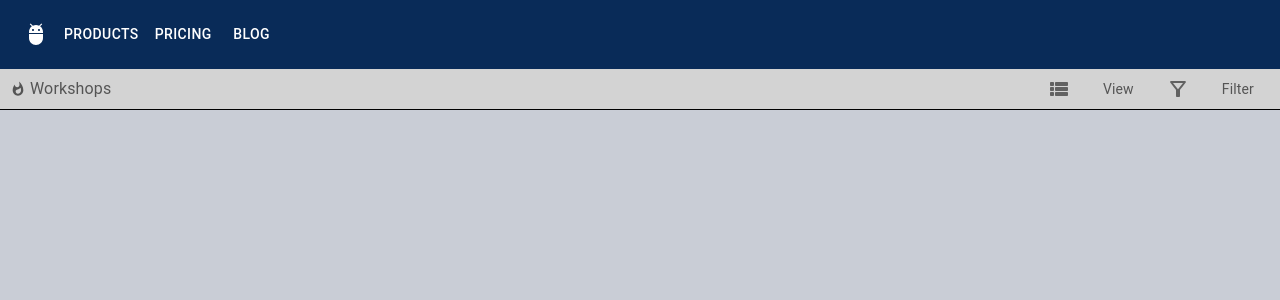
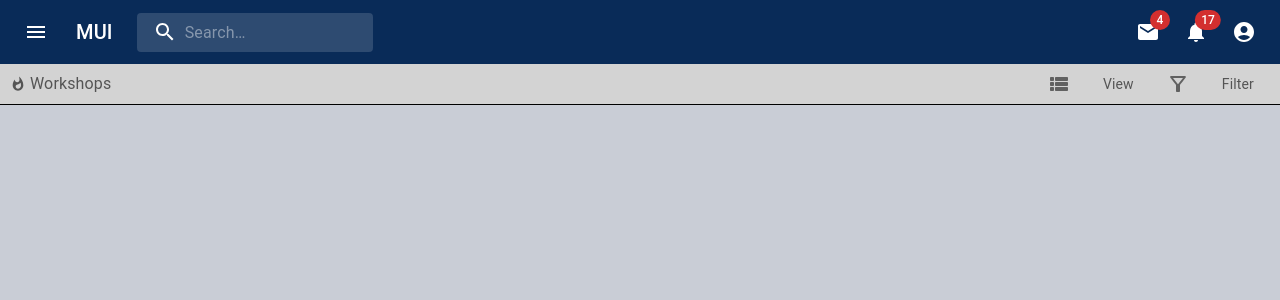
Before and after one commit to Back2Dev/ekit-storybook, a React (Vite) app: page / in a window 1280 px wide. Shown: the top 300 px of the page. Built offline with nearby package versions, Linux system fonts and the light colour scheme.

Commit message:
temp navbar

```diff
--- a/src/pages/m-dashboard/m-dashboard-navbar.jsx
+++ b/src/pages/m-dashboard/m-dashboard-navbar.jsx
@@ -1,72 +1,233 @@
-import AdbIcon from '@mui/icons-material/Adb';
+import * as React from 'react';
+import { styled, alpha } from '@mui/material/styles';
 import AppBar from '@mui/material/AppBar';
 import Box from '@mui/material/Box';
-import Button from '@mui/material/Button';
-import Container from '@mui/material/Container';
 import Toolbar from '@mui/material/Toolbar';
+import IconButton from '@mui/material/IconButton';
 import Typography from '@mui/material/Typography';
-import * as React from 'react';
+import InputBase from '@mui/material/InputBase';
+import Badge from '@mui/material/Badge';
+import MenuItem from '@mui/material/MenuItem';
+import Menu from '@mui/material/Menu';
+import MenuIcon from '@mui/icons-material/Menu';
+import SearchIcon from '@mui/icons-material/Search';
+import AccountCircle from '@mui/icons-material/AccountCircle';
+import MailIcon from '@mui/icons-material/Mail';
+import NotificationsIcon from '@mui/icons-material/Notifications';
+import MoreIcon from '@mui/icons-material/MoreVert';
 
-const pages = ['Products', 'Pricing', 'Blog'];
-const settings = ['Profile', 'Account', 'Dashboard', 'Logout'];
+const Search = styled('div')(({ theme }) => ({
+  position: 'relative',
+  borderRadius: theme.shape.borderRadius,
+  backgroundColor: alpha(theme.palette.common.white, 0.15),
+  '&:hover': {
+    backgroundColor: alpha(theme.palette.common.white, 0.25),
+  },
+  marginRight: theme.spacing(2),
+  marginLeft: 0,
+  width: '100%',
+  [theme.breakpoints.up('sm')]: {
+    marginLeft: theme.spacing(3),
+    width: 'auto',
+  },
+}));
 
-function MDashboardNavbar() {
-  const [anchorElNav, setAnchorElNav] = React.useState(null);
-  const [anchorElUser, setAnchorElUser] = React.useState(null);
+const SearchIconWrapper = styled('div')(({ theme }) => ({
+  padding: theme.spacing(0, 2),
+  height: '100%',
+  position: 'absolute',
+  pointerEvents: 'none',
+  display: 'flex',
+  alignItems: 'center',
+  justifyContent: 'center',
+}));
 
-  const handleOpenNavMenu = (event) => {
-    setAnchorElNav(event.currentTarget);
-  };
-  const handleOpenUserMenu = (event) => {
-    setAnchorElUser(event.currentTarget);
+const StyledInputBase = styled(InputBase)(({ theme }) => ({
+  color: 'inherit',
+  '& .MuiInputBase-input': {
+    padding: theme.spacing(1, 1, 1, 0),
+    // vertical padding + font size from searchIcon
+    paddingLeft: `calc(1em + ${theme.spacing(4)})`,
+    transition: theme.transitions.create('width'),
+    width: '100%',
+    [theme.breakpoints.up('md')]: {
+      width: '20ch',
+    },
+  },
+}));
+
+export default function PrimarySearchAppBar() {
+  const [anchorEl, setAnchorEl] = React.useState(null);
+  const [mobileMoreAnchorEl, setMobileMoreAnchorEl] = React.useState(null);
+
+  const isMenuOpen = Boolean(anchorEl);
+  const isMobileMenuOpen = Boolean(mobileMoreAnchorEl);
+
+  const handleProfileMenuOpen = (event) => {
+    setAnchorEl(event.currentTarget);
   };
 
-  const handleCloseNavMenu = () => {
-    setAnchorElNav(null);
+  const handleMobileMenuClose = () => {
+    setMobileMoreAnchorEl(null);
   };
 
-  const handleCloseUserMenu = () => {
-    setAnchorElUser(null);
+  const handleMenuClose = () => {
+    setAnchorEl(null);
+    handleMobileMenuClose();
   };
 
+  const handleMobileMenuOpen = (event) => {
+    setMobileMoreAnchorEl(event.currentTarget);
+  };
+
+  const menuId = 'primary-search-account-menu';
+  const renderMenu = (
+    <Menu
+      anchorEl={anchorEl}
+      anchorOrigin={{
+        vertical: 'top',
+        horizontal: 'right',
+      }}
+      id={menuId}
+      keepMounted
+      transformOrigin={{
+        vertical: 'top',
+        horizontal: 'right',
+      }}
+      open={isMenuOpen}
+      onClose={handleMenuClose}
+    >
+      <MenuItem onClick={handleMenuClose}>Profile</MenuItem>
+      <MenuItem onClick={handleMenuClose}>My account</MenuItem>
+    </Menu>
+  );
+
+  const mobileMenuId = 'primary-search-account-menu-mobile';
+  const renderMobileMenu = (
+    <Menu
+      anchorEl={mobileMoreAnchorEl}
+      anchorOrigin={{
+        vertical: 'top',
+        horizontal: 'right',
+      }}
+      id={mobileMenuId}
+      keepMounted
+      transformOrigin={{
+        vertical: 'top',
+        horizontal: 'right',
+      }}
+      open={isMobileMenuOpen}
+      onClose={handleMobileMenuClose}
+    >
+      <MenuItem>
+        <IconButton size="large" aria-label="show 4 new mails" color="inherit">
+          <Badge badgeContent={4} color="error">
+            <MailIcon />
+          </Badge>
+        </IconButton>
+        <p>Messages</p>
+      </MenuItem>
+      <MenuItem>
+        <IconButton
+          size="large"
+          aria-label="show 17 new notifications"
+          color="inherit"
+        >
+          <Badge badgeContent={17} color="error">
+            <NotificationsIcon />
+          </Badge>
+        </IconButton>
+        <p>Notifications</p>
+      </MenuItem>
+      <MenuItem onClick={handleProfileMenuOpen}>
+        <IconButton
+          size="large"
+          aria-label="account of current user"
+          aria-controls="primary-search-account-menu"
+          aria-haspopup="true"
+          color="inherit"
+        >
+          <AccountCircle />
+        </IconButton>
+        <p>Profile</p>
+      </MenuItem>
+    </Menu>
+  );
+
   return (
-    <AppBar position="static">
-      <Container maxWidth="xl">
-        <Toolbar disableGutters>
-          <AdbIcon sx={{ display: { xs: 'none', md: 'flex' }, mr: 1 }} />
-
+    <Box sx={{ flexGrow: 1 }}>
+      <AppBar position="static">
+        <Toolbar>
+          <IconButton
+            size="large"
+            edge="start"
+            color="inherit"
+            aria-label="open drawer"
+            sx={{ mr: 2 }}
+          >
+            <MenuIcon />
+          </IconButton>
           <Typography
-            variant="h5"
+            variant="h6"
             noWrap
-            component="a"
-            href=""
-            sx={{
-              display: { xs: 'flex', md: 'none' },
-              flexGrow: 1,
-              fontWeight: 700,
-              letterSpacing: '.3rem',
-              color: 'inherit',
-              textDecoration: 'none',
-            }}
+            component="div"
+            sx={{ display: { xs: 'none', sm: 'block' } }}
           >
-            MAP
+            MUI
           </Typography>
-          <Box sx={{ flexGrow: 1, display: { xs: 'none', md: 'flex' } }}>
-            {pages.map((page) => (
-              <Button
-                key={page}
-                onClick={handleCloseNavMenu}
-                sx={{ my: 2, color: 'white', display: 'block' }}
-              >
-                {page}
-              </Button>
-            ))}
+          <Search>
+            <SearchIconWrapper>
+              <SearchIcon />
+            </SearchIconWrapper>
+            <StyledInputBase
+              placeholder="Search…"
+              inputProps={{ 'aria-label': 'search' }}
+            />
+          </Search>
+          <Box sx={{ flexGrow: 1 }} />
+          <Box sx={{ display: { xs: 'none', md: 'flex' } }}>
+            <IconButton size="large" aria-label="show 4 new mails" color="inherit">
+              <Badge badgeContent={4} color="error">
+                <MailIcon />
+              </Badge>
+            </IconButton>
+            <IconButton
+              size="large"
+              aria-label="show 17 new notifications"
+              color="inherit"
+            >
+              <Badge badgeContent={17} color="error">
+                <NotificationsIcon />
+              </Badge>
+            </IconButton>
+            <IconButton
+              size="large"
+              edge="end"
+              aria-label="account of current user"
+              aria-controls={menuId}
+              aria-haspopup="true"
+              onClick={handleProfileMenuOpen}
+              color="inherit"
+            >
+              <AccountCircle />
+            </IconButton>
           </Box>
-
-          <Box sx={{ flexGrow: 0 }}></Box>
+          <Box sx={{ display: { xs: 'flex', md: 'none' } }}>
+            <IconButton
+              size="large"
+              aria-label="show more"
+              aria-controls={mobileMenuId}
+              aria-haspopup="true"
+              onClick={handleMobileMenuOpen}
+              color="inherit"
+            >
+              <MoreIcon />
+            </IconButton>
+          </Box>
         </Toolbar>
-      </Container>
-    </AppBar>
+      </AppBar>
+      {renderMobileMenu}
+      {renderMenu}
+    </Box>
   );
 }
-export default MDashboardNavbar;
```
